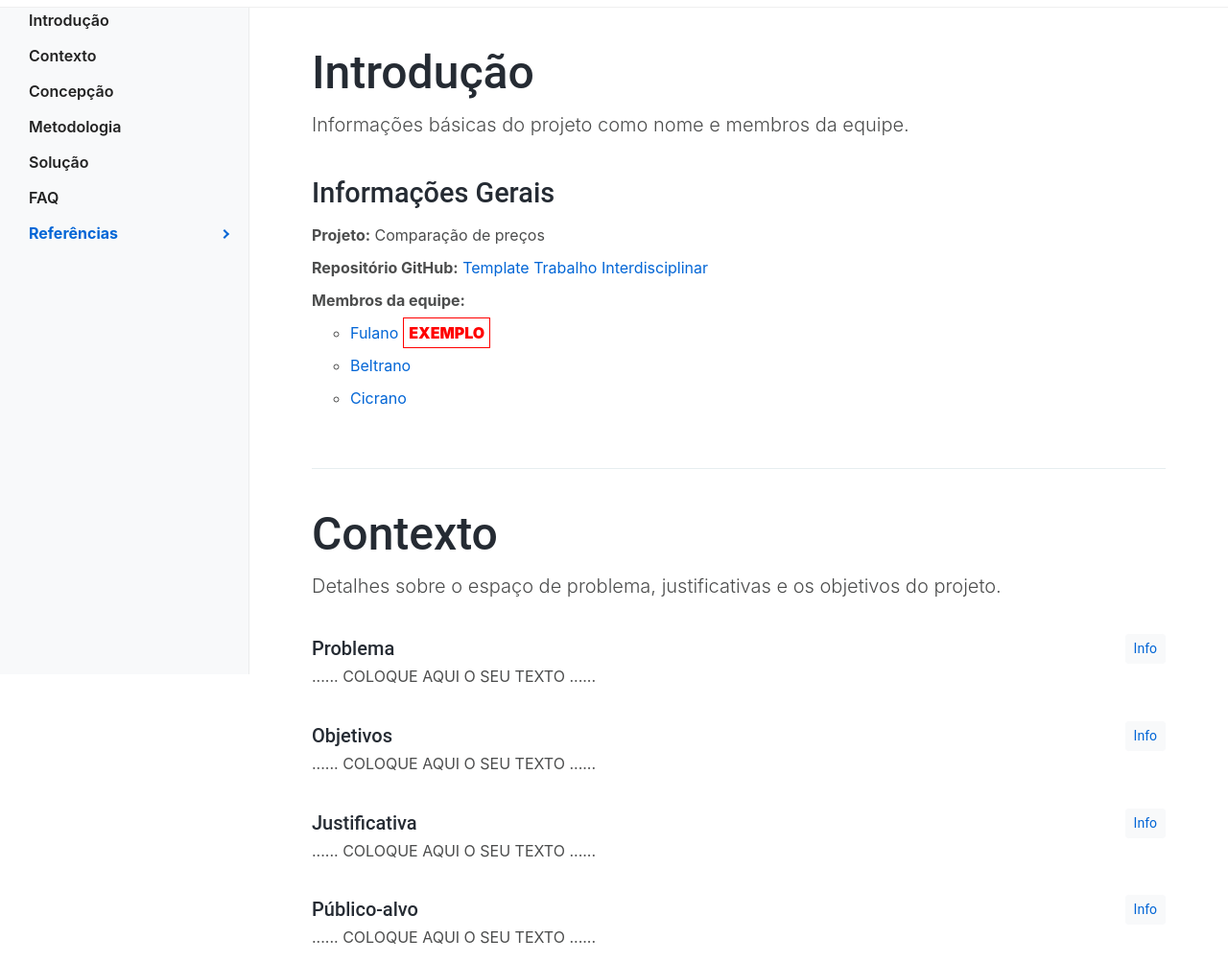
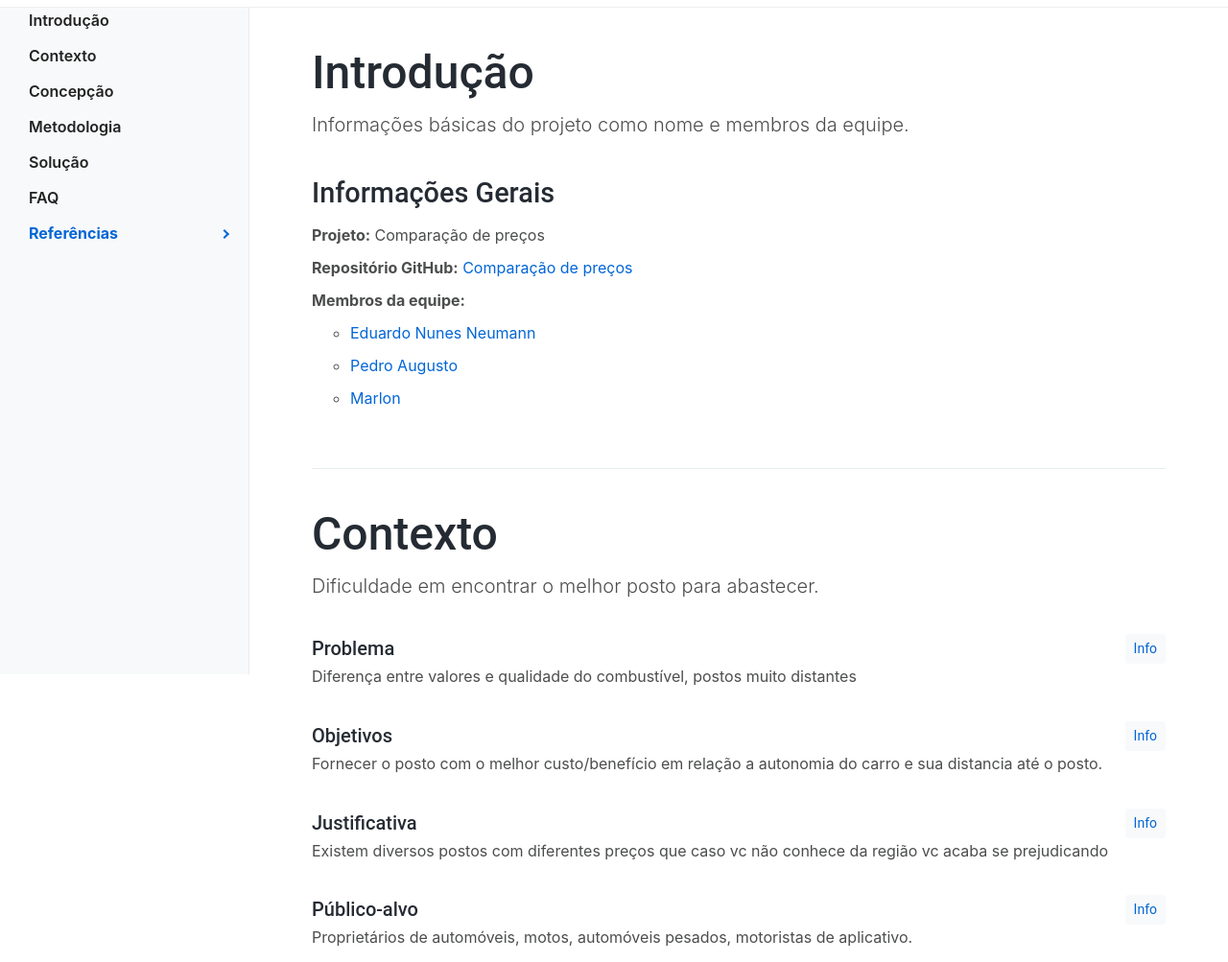
Before and after one commit to ICEI-PUC-Minas-PPLCC-TI/ti-1-ppl-cc-m-20232-comparar-precos, a plain HTML site: page docs/index.html in a window 1280 px wide. Shown: the part 97-1100 px from the top of the page at 96% size. Drawn offline with Linux system fonts and the light colour scheme.

Commit message:
committed

```diff
--- a/docs/index.html
+++ b/docs/index.html
@@ -102,13 +102,13 @@
                 <div class="col-12">
                   <ul class="list-unstyled">
                     <li><strong>Projeto:</strong> Comparação de preços</li>
-                    <li><strong>Repositório GitHub:</strong> <a href="https://github.com/WebTech-PUC-Minas/ti1-template">Template Trabalho Interdisciplinar</a>
+                    <li><strong>Repositório GitHub:</strong> <a href="https://github.com/ICEI-PUC-Minas-PPLCC-TI/ti-1-ppl-cc-m-20232-comparar-precos/tree/master">Comparação de preços</a>
                     </li>
                     <li><strong>Membros da equipe:</strong>
                       <ul>
-                        <li><a href="https://github.com/fulano">Fulano</a><span class="exemplo">EXEMPLO</span></li>
-                        <li><a href="https://github.com/beltrano">Beltrano</a></li>
-                        <li><a href="https://github.com/cicrano">Cicrano</a></li>
+                        <li><a href="https://github.com/EduardoNunesNeumann">Eduardo Nunes Neumann</a></li>
+                        <li><a href="https://github.com/beltrano">Pedro Augusto</a></li>
+                        <li><a href="https://github.com/cicrano">Marlon</a></li>
                       </ul>
                     </li>
                   </ul>
@@ -122,14 +122,14 @@
           <!-- Contexto ============================ -->
           <section id="ti_contexto">
             <h2>Contexto</h2>
-            <p class="lead">Detalhes sobre o espaço de problema, justificativas e os objetivos do projeto.</p>
+            <p class="lead">Dificuldade em encontrar o melhor posto para abastecer.</p>
             <section>
               <h5>Problema
               <button type="button" class="btn btn-light btn-sm float-right" data-toggle="collapse" href="#collapseProblema">Info</button></h5>
               <div class="alert alert-warning collapse" role="alert" id="collapseProblema">
                 Nesse momento você deve apresentar o problema que a sua aplicação deve resolver. No entanto, não é a hora de comentar sobre a aplicação. Descreva também o contexto em que essa aplicação será usada, se houver: empresa, tecnologias, etc. Novamente, descreva apenas o que de fato existir, pois ainda não é a hora de apresentar requisitos detalhados ou projetos.
               </div>
-              <p>......  COLOQUE AQUI O SEU TEXTO ......</p>
+              <p>Diferença entre valores e qualidade do combustível, postos muito distantes</p>
             </section>
 
             <section>
@@ -138,7 +138,7 @@
               <div class="alert alert-warning collapse" role="alert" id="collapseObjetivos">
                 Aqui você deve descrever os objetivos do trabalho indicando que o objetivo geral é desenvolver um software para solucionar o problema apresentado acima. Apresente também alguns (pelo menos 2) objetivos específicos dependendo de onde você vai querer concentrar a sua prática investigativa, ou como você vai aprofundar no seu trabalho.
               </div>
-              <p>......  COLOQUE AQUI O SEU TEXTO ......</p>
+              <p>Fornecer o posto com o melhor custo/benefício em relação a autonomia do carro e sua distancia até o posto.</p>
             </section>
 
             <section>
@@ -147,7 +147,7 @@
               <div class="alert alert-warning collapse" role="alert" id="collapseJustificativa">
                 Descreva a importância ou a motivação para trabalhar com esta aplicação que você escolheu. Indique as razões pelas quais você escolheu seus objetivos específicos ou as razões para aprofundar em certos aspectos do software. O grupo de trabalho pode fazer uso de questionários, entrevistas e dados estatísticos, que podem ser apresentados, com o objetivo de esclarecer detalhes do problema que será abordado pelo grupo.
               </div>
-              <p>......  COLOQUE AQUI O SEU TEXTO ......</p>
+              <p>Existem diversos postos com diferentes preços que caso vc não conhece da região vc acaba se prejudicando</p>
             </section>
 
             <section>
@@ -157,7 +157,7 @@
                 Descreva quem serão as pessoas que usarão a sua aplicação indicando os diferentes perfis. O objetivo aqui não é definir quem serão os clientes ou quais serão os papéis dos usuários na aplicação. A ideia é, dentro do possível, conhecer um pouco mais sobre o perfil dos usuários: conhecimentos prévios, relação com a tecnologia, relações hierárquicas, etc.
                 Adicione informações sobre o público-alvo por meio de uma descrição textual, ou diagramas de personas, mapa de stakeholders, ou como o grupo achar mais conveniente.
               </div>
-              <p>......  COLOQUE AQUI O SEU TEXTO ......</p>
+              <p>Proprietários de automóveis, motos, automóveis pesados, motoristas de aplicativo.</p>
             </section>
 
           </section>
```
